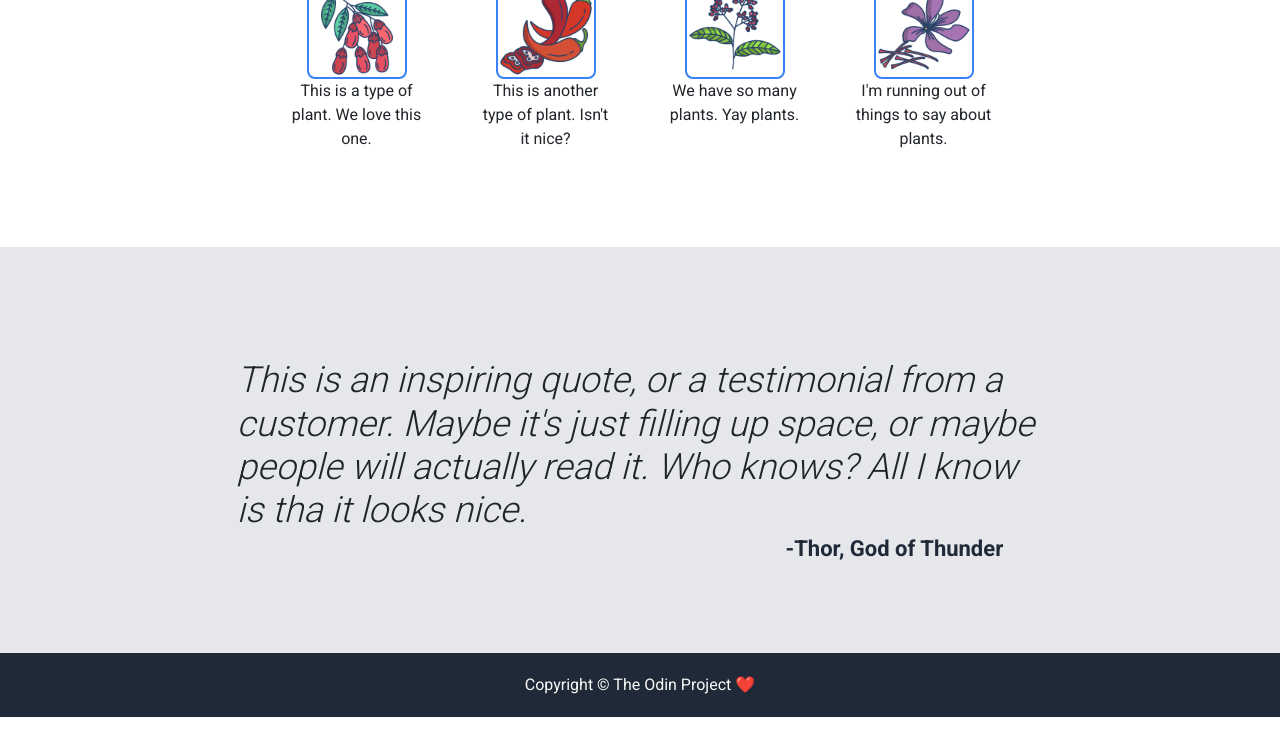
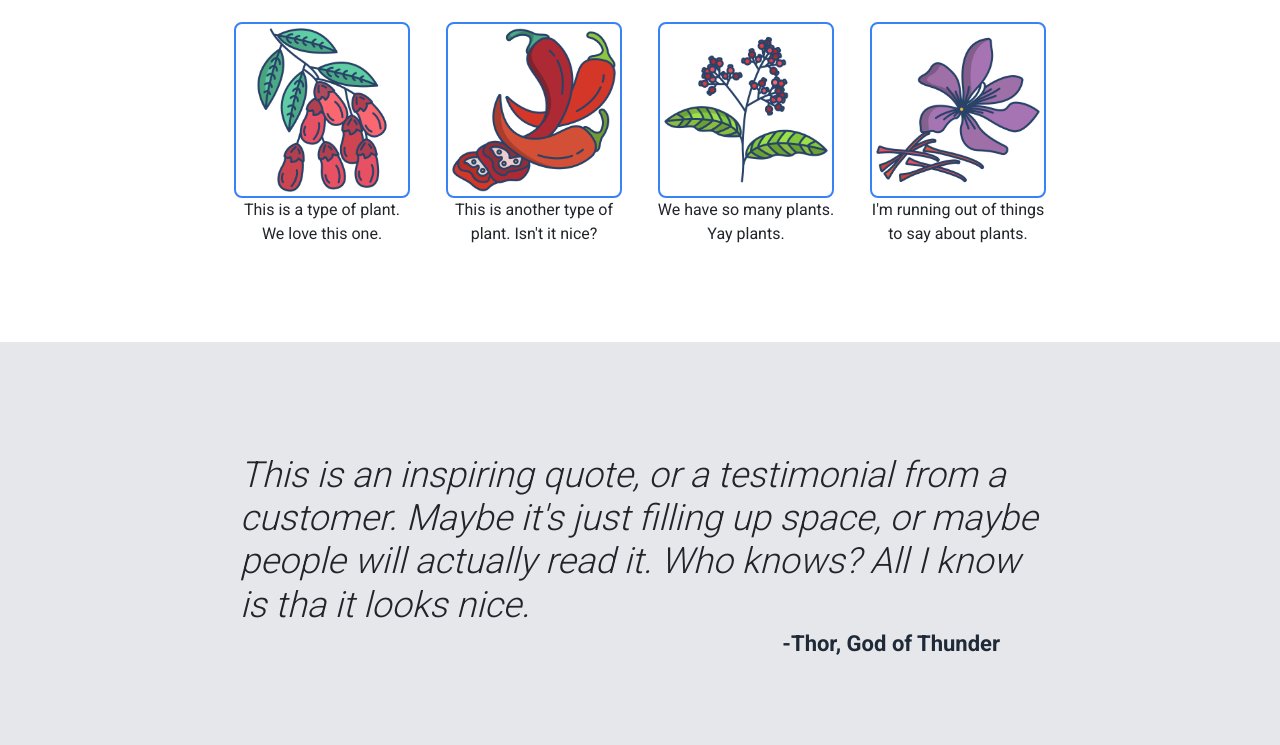
Before and after one commit to thiagossdev/odin-landing-page, a plain HTML site: page index.html in a window 1280 px wide. Shown: the part 645-1390 px from the top of the page. Before the commit the page ends 1362 px from the top, so only its background shows below. Drawn offline with Linux system fonts and the light colour scheme.

Commit message:
Update style of info section

```diff
--- a/css/style.css
+++ b/css/style.css
@@ -53,7 +53,7 @@ a {
   display: flex;
   justify-content: space-between;
 
-  max-width: 56rem;
+  max-width: 64rem;
   width: 100%;
   margin-left: auto;
   margin-right: auto;
@@ -111,7 +111,7 @@ a {
 }
 
 .section-info .row {
-  gap: 3.25rem;
+  gap: 1rem;
 }
 
 .section-info .col {
@@ -122,10 +122,15 @@ a {
 }
 
 .section-info img {
-  width: 6.25rem;
-  height: 6.25rem;
+  max-width: 11rem;
+  max-height: 11rem;
+  width: 100%;
+  height: 100%;
   border: solid 2px #3882F6;
   border-radius: .5rem;
+}
+.section-info .text-center {
+  padding: 0 .575rem;
 }
 
 .section-info .title {
@@ -134,8 +139,8 @@ a {
 }
 
 .quote-section {
-  width: 90%;
   margin: 7rem auto 5.5rem;
+  padding: 0 7rem;
 }
 
 .quote-content {
```
